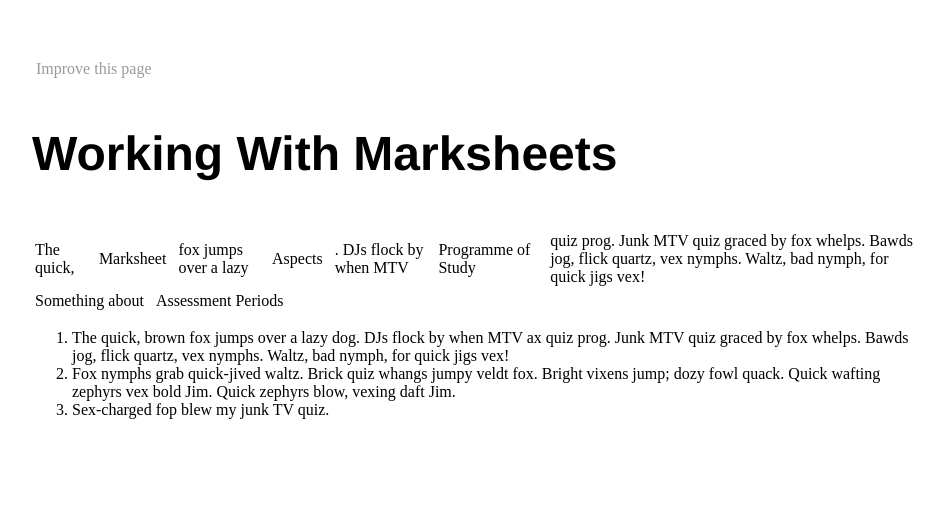
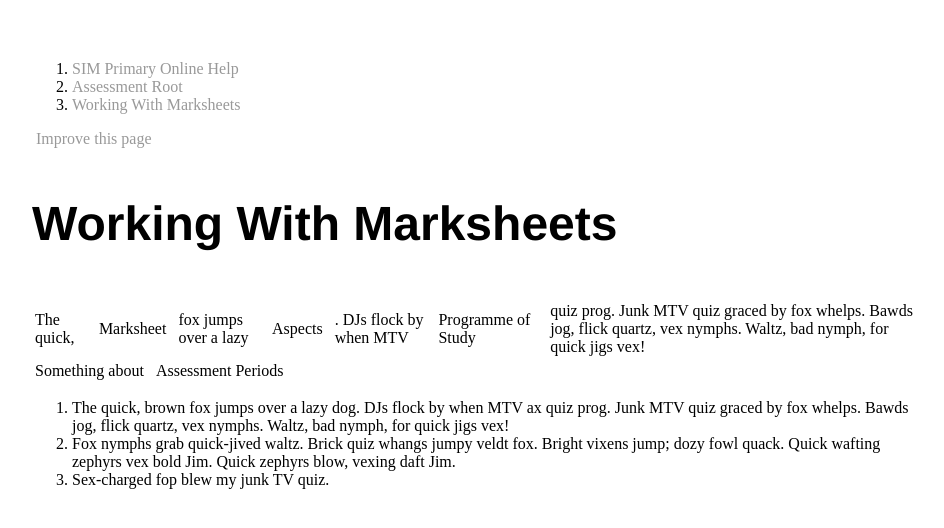
Before and after one commit to TrautsNottus/trautsnottus.github.io, a Jekyll site: the page built from _docs/assessment/working-with-marksheets.md, in a window 1280 px wide. Shown: the top 528 px of the page, without its empty margins (160-1104 px from the left). Built offline with Jekyll 4.4.1, drawn with Linux system fonts in a browser that asks for light colours.

Commit message:
breadcrumbs

```diff
--- a/_docs/assessment/index.md
+++ b/_docs/assessment/index.md
@@ -1,6 +1,7 @@
 ---
 title: Assessment Area
 permalink: /docs/assessment/
+breadcrumb: Assessment Root
 ---
 
 **This guide is for Assessment.**
--- a/_docs/assessment/working-with-marksheets.md
+++ b/_docs/assessment/working-with-marksheets.md
@@ -1,6 +1,7 @@
 ---
 title: Working With Marksheets
 permalink: /docs/assessment/working-with-marksheets/
+breadcrumb: Working With Marksheets
 ---
 
 The quick, ||Marksheet|| fox jumps over a lazy ||Aspects||. DJs flock by when MTV ||Programme of Study||  quiz prog. Junk MTV quiz graced by fox whelps. Bawds jog, flick quartz, vex nymphs. Waltz, bad nymph, for quick jigs vex!
--- a/_docs/index.md
+++ b/_docs/index.md
@@ -2,6 +2,7 @@
 layout: docs
 title: Welcome
 permalink: /docs/
+breadcrumb: SIM Primary Online Help
 ---
 
 - [Assessment](assessment)
--- /dev/null
+++ b/_includes/breadcrumbs.html
@@ -0,0 +1,29 @@
+<ol class="breadcrumb">
+    <li style="display: none"><a href="{{ site.baseurl }}/">Home</a></li>
+    {% capture page_url_without_index_html %}{{ page.url | remove: "/index.html" }}{% endcapture %}
+
+    {% assign splitted_url_parts = page_url_without_index_html | split: '/' %}
+
+    {% capture forLoopMaxInt %}{{ splitted_url_parts.size | minus:1 }}{% endcapture %}
+
+
+    {% for i in (1..forLoopMaxInt) %}
+
+        {% capture current_breadcrumb_url %}{{next_prepender}}/{{ splitted_url_parts[i] }}/index.html{% endcapture %}
+         {% capture current_breadcrumb_md_url %}{{next_prepender}}/{{ splitted_url_parts[i] }}/{% endcapture %}
+
+         {% capture next_prepender %}{{next_prepender}}/{{ splitted_url_parts[i] }}{% endcapture %}
+
+         {% for breadcrumb_page in site.documents %}
+               {% if current_breadcrumb_url == breadcrumb_page.url or current_breadcrumb_md_url == breadcrumb_page.url  %}
+                 {% assign j = forLoopMaxInt | plus: 0 %}
+                    <li {% if i == j %}class="active"{% endif %}>
+                        {% capture breadcrumb_page_page_url_without_index_html %}{{ breadcrumb_page.url | remove: "index.html" }}{% endcapture %}
+
+                        <a href="{{ site.baseurl }}{{breadcrumb_page_page_url_without_index_html}}">  {% if breadcrumb_page.breadcrumb %} {{breadcrumb_page.breadcrumb}} {% else %} {{breadcrumb_page.title}} {% endif %}</a>
+
+                    </li>
+            {% endif %}
+        {% endfor %}
+    {% endfor %}
+</ol>
--- a/_layouts/docs.html
+++ b/_layouts/docs.html
@@ -3,21 +3,14 @@
 ---
 
   <section class="docs">
-    <div class="grid">
 
+          {% include breadcrumbs.html %}
 
-
-      <div class="unit four-fifths">
         <article>
-          <div class="improve right hide-on-mobiles">
+          <div>
             <a href="https://github.com/jekyll/jekyll/edit/master/docs/{{ page.path }}"><i class="fa fa-pencil"></i> &nbsp;Improve this page</a>
           </div>
           <h1>{{ page.title }}</h1>
           {{ content }}
         </article>
-      </div>
-
-
-
-    </div>
   </section>
```
Also changed, not shown: _docs/assessment/creating-marksheets.md (+1 -0 lines), _docs/assessment/importing-marksheets.md (+1 -0 lines).
